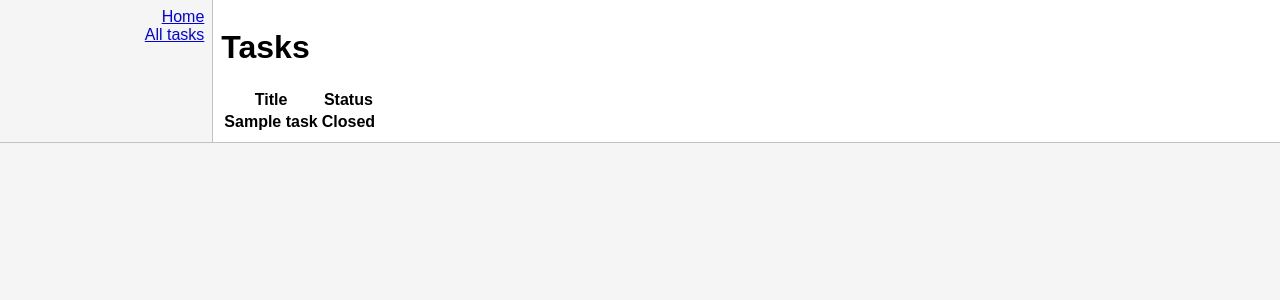
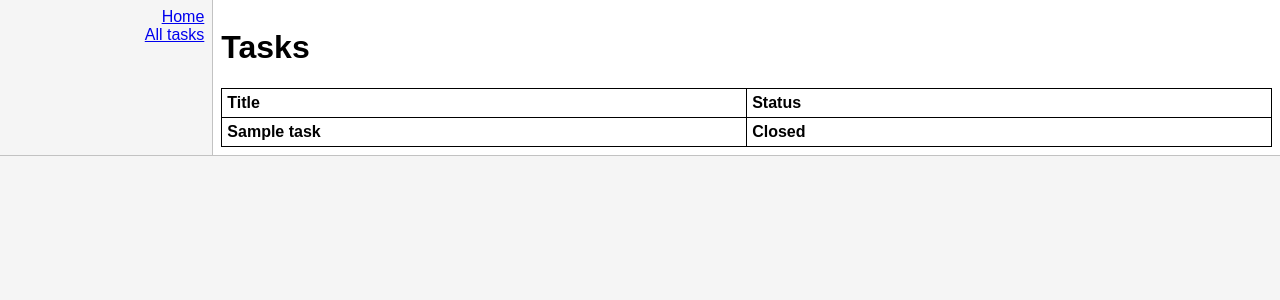
Before and after one commit to mmerklinger/todo-app, a Python web app: template todo_app/templates/tasks_get.html in a window 1280 px wide. Shown: the part 49-349 px from the top of the page. Run offline with Jinja, Linux system fonts and the light colour scheme; the template is opened without the code that fills it: most values are stand-ins (such as "Sample title", 1, 10 or a date in 2020); lists and menus that the app fills with data are empty.

Commit message:
Add styling of tables

```diff
--- a/todo_app/static/styles.css
+++ b/todo_app/static/styles.css
@@ -5,6 +5,22 @@ body {
     padding: 0;
     font-family: Arial, Helvetica, sans-serif;
     background-color: #F5F5F5;
+}
+
+/* tables */
+
+table {
+    border-collapse: collapse;
+    border-spacing: 0px;
+    table-layout: fixed;
+    width: 100%;
+}
+
+table, th, td {
+    padding: 5px;
+    border: 1px solid black;
+    text-align: left;
+    overflow: hidden;
 }
 
 /* grid */
```
